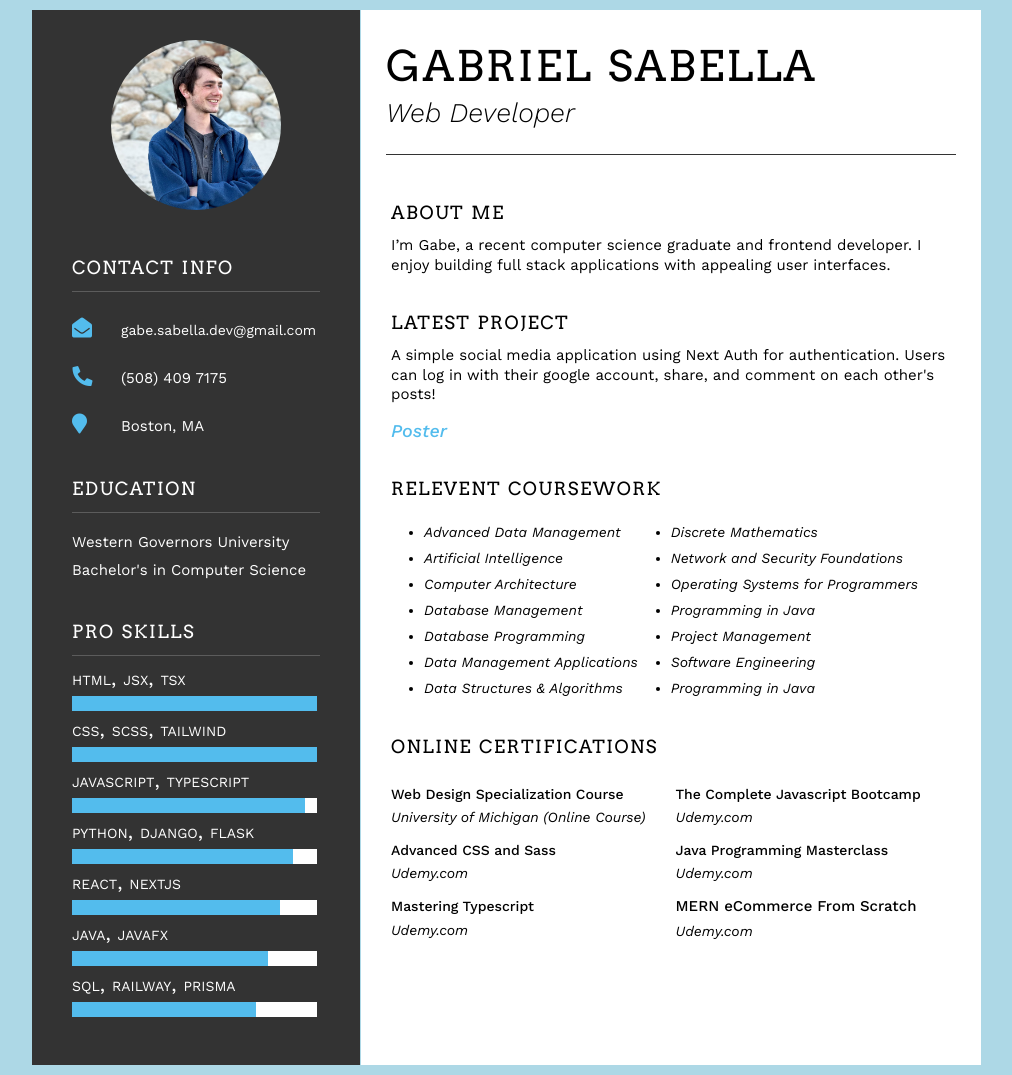
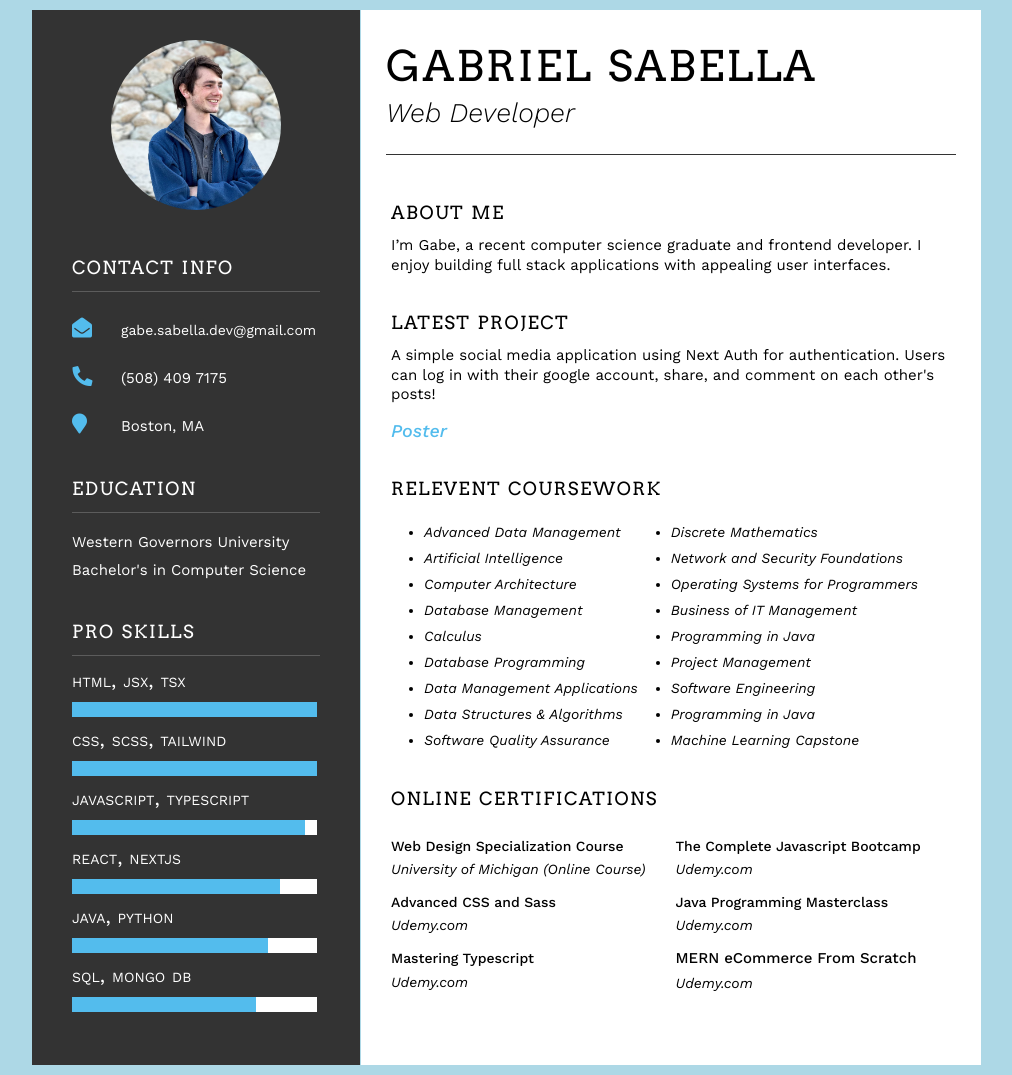
Before and after one commit to gabesabella/resume, a website: page index.html in a window 1280 px wide. Shown: the whole page, without its empty margins (133-1145 px from the left). Drawn offline with nearby package versions, Linux system fonts and the light colour scheme.

Commit message:
added courses

```diff
--- a/index.html
+++ b/index.html
@@ -73,22 +73,17 @@
               <div class="inner" id="scss"></div>
              </div>
           </div>
-          <div class="progress-unit">python, django, flask
-            <div class="outer">
-              <div class="inner" id="js"></div>
-             </div>
-          </div>
           <div class="progress-unit">react, nextjs
             <div class="outer">
               <div class="inner" id="react"></div>
              </div>
           </div>
-          <div class="progress-unit">java, javafx
+          <div class="progress-unit">java, python
             <div class="outer">
               <div class="inner" id="java"></div>
              </div>
           </div>
-          <div class="progress-unit">sql, railway, prisma
+          <div class="progress-unit">sql, mongo db
             <div class="outer">
               <div class="inner" id="sql"></div>
              </div>
@@ -132,18 +127,22 @@
           <li>Artificial Intelligence</li>
           <li>Computer Architecture</li>
           <li>Database Management</li>
+          <li>Calculus</li>
           <li>Database Programming</li>
           <li>Data Management Applications</li>
           <li>Data Structures & Algorithms</li>
+          <li>Software Quality Assurance</li>
         </ul>
         <ul class="body-text-small">
           <li>Discrete Mathematics</li>
           <li>Network and Security Foundations</li>
           <li>Operating Systems for Programmers</li>
+          <li>Business of IT Management</li>
           <li>Programming in Java</li>
           <li>Project Management</li>
           <li>Software Engineering</li>
           <li>Programming in Java</li>
+          <li>Machine Learning Capstone</li>
         </ul>
       </div>
       <div class="header-text caps py-30">online certifications</div>
--- a/sass/components/_skills.sass
+++ b/sass/components/_skills.sass
@@ -1,13 +1,13 @@
 .progress-container
   display: grid
-  margin-top: 10px
+  margin-top: 12px
   padding: 0 40px
 
 .outer
   height: 15px
   width: 245px
   background: $text-light
-  margin: 6px 0
+  margin: 10px 0
 
 .inner
   height: inherit
```
Also changed, not shown: css/style.css.
